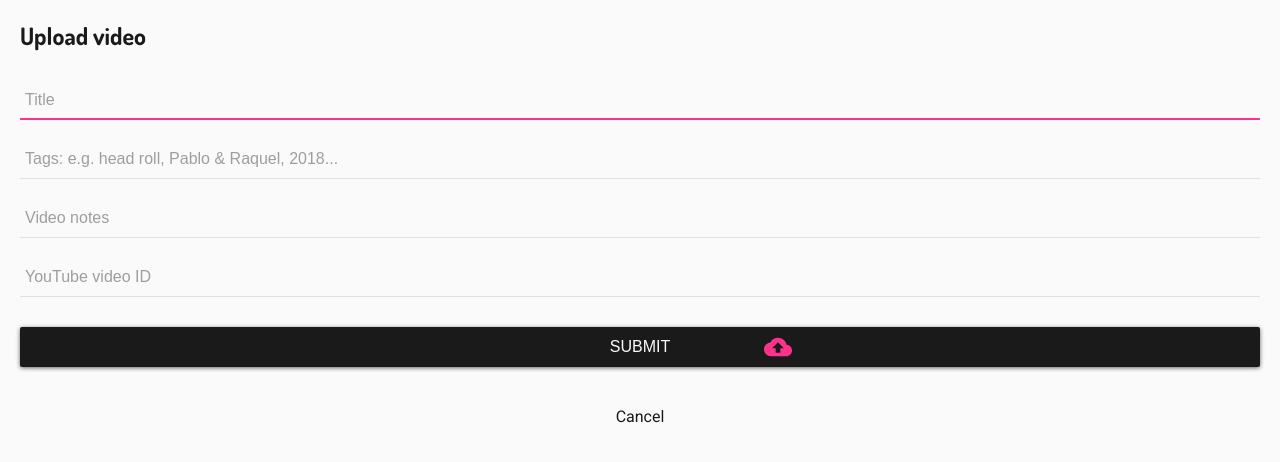
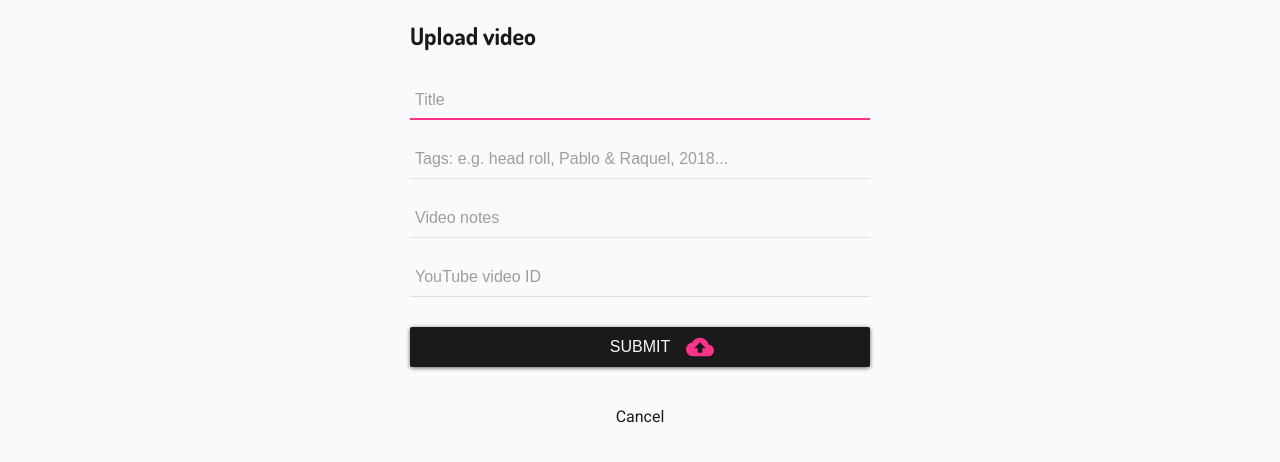
Before and after one commit to phogel/react-video-q, a React (Create React App) app: page /upload in a window 1280 px wide. Shown: the top 462 px of the page. Built offline with nearby package versions, Linux system fonts and the light colour scheme; what uid would draw is missing.

Commit message:
Add styling

```diff
--- a/src/app/App.js
+++ b/src/app/App.js
@@ -18,6 +18,7 @@ const Grid = styled.section`
   position: absolute;
   width: 100%;
   height: 100%;
+  margin: 0 auto;
   grid-template-rows: 48px 20px auto 48px;
 `
 
--- a/src/app/GlobalStyle.js
+++ b/src/app/GlobalStyle.js
@@ -39,6 +39,7 @@ export default createGlobalStyle`
     transition: background-color .3s;
     :hover, :focus {
       background-color: #FF328B;
+      outline: 0;
     }
     > * {
       position: relative;
--- a/src/cards/CardDetailPage.js
+++ b/src/cards/CardDetailPage.js
@@ -11,7 +11,7 @@ const Grid = styled.section`
   display: grid;
   grid-gap: 20px;
   grid-template-rows: auto auto auto 1fr auto auto;
-  position: absolute;
+  position: relative;
   width: 100%;
   height: 100%;
   margin: 0 auto;
@@ -20,7 +20,6 @@ const Grid = styled.section`
   box-shadow: 0 1px 15px rgba(0, 0, 0, 0.06), 0 1px 5px rgba(0, 0, 0, 0.14);
   transition: all 0.3s cubic-bezier(0.25, 0.8, 0.25, 1);
 `
-
 const BackButton = styled.div`
   margin: 0;
   position: absolute;
--- a/src/common/PageTitleFullscreen.js
+++ b/src/common/PageTitleFullscreen.js
@@ -8,6 +8,6 @@ const Title = styled.div`
   font-family: 'Dosis', sans-serif;
 `
 
-export default function PageTitleFullscreen() {
-  return <Title>Upload video</Title>
+export default function PageTitleFullscreen({ title }) {
+  return <Title>{title}</Title>
 }
--- a/src/upload/Form.js
+++ b/src/upload/Form.js
@@ -61,7 +61,7 @@ export default function Form({ onSubmit, cards, history }) {
     if (isError) {
       return (
         <div style={{ color: '#FF328B', textAlign: 'center' }}>
-          Error: A video with this idea already exists!
+          Error: A video with this ID already exists!
         </div>
       )
     }
@@ -115,8 +115,8 @@ export default function Form({ onSubmit, cards, history }) {
           onChange={onInputChange}
           value={data.id}
         />
+        <span className="bar" />
         <ErrorMessage />
-        <span className="bar" />
       </div>
       <StyledButton>
         Submit{' '}
--- a/src/upload/UploadPage.js
+++ b/src/upload/UploadPage.js
@@ -8,7 +8,8 @@ const Grid = styled.section`
   display: grid;
   grid-auto-rows: auto;
   width: 100%;
-  margin: auto 0;
+  max-width: 500px;
+  margin: 0 auto;
   grid-gap: 30px;
   padding: 20px;
 `
@@ -31,7 +32,7 @@ export default function UploadPage({ cards, onSubmit, history }) {
 
   return (
     <Grid>
-      <PageTitleFullscreen>Upload video</PageTitleFullscreen>
+      <PageTitleFullscreen title="Upload video" />
       <Form cards={cards} history={history} onSubmit={onSubmit} />
       <LinkContainer>
         <Link to="" onClick={goBack}>
```
